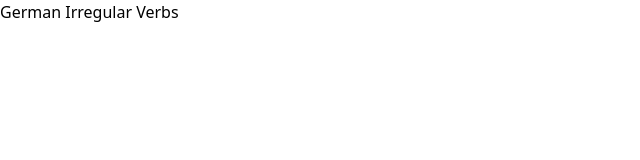
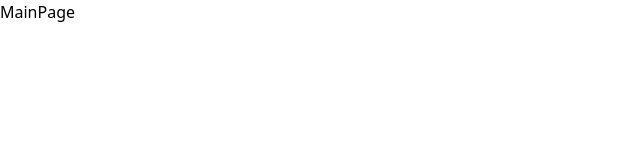
Before and after one commit to palinavasilevich/german-irregular-verbs-app, a React (Vite) app: page / in a window 1280 px wide. Shown: the top 160 px of the page, without its empty margins (0-640 px from the left). Built offline with nearby package versions, Linux system fonts and the light colour scheme.

Commit message:
feat[router]: configure app routing

```diff
--- a/src/app/App.tsx
+++ b/src/app/App.tsx
@@ -1,7 +1,9 @@
+import { Outlet } from "react-router-dom";
+
 export function App() {
   return (
-    <>
-      <h1>German Irregular Verbs</h1>
-    </>
+    <div>
+      <Outlet />
+    </div>
   );
 }
--- a/src/app/main.tsx
+++ b/src/app/main.tsx
@@ -1,10 +1,11 @@
 import { StrictMode } from "react";
 import { createRoot } from "react-dom/client";
 import "./index.css";
-import { App } from "./App.tsx";
+import { RouterProvider } from "react-router-dom";
+import { router } from "./router.tsx";
 
 createRoot(document.getElementById("root")!).render(
   <StrictMode>
-    <App />
+    <RouterProvider router={router} />
   </StrictMode>
 );
--- /dev/null
+++ b/src/app/router.tsx
@@ -0,0 +1,35 @@
+import { createBrowserRouter } from "react-router-dom";
+import { App } from "./App";
+import { ROUTES } from "@/shared/constants/routes";
+
+export const router = createBrowserRouter([
+  {
+    element: <App />,
+    children: [
+      {
+        path: ROUTES.HOME,
+        lazy: () => import("@/pages/main-page/main-page"),
+      },
+
+      {
+        path: ROUTES.VERBS,
+        lazy: () => import("@/pages/verbs/verbs"),
+      },
+
+      {
+        path: ROUTES.VERB,
+        lazy: () => import("@/pages/verb/verb"),
+      },
+
+      {
+        path: ROUTES.RANDOM_VERBS,
+        lazy: () => import("@/pages/random-verbs/random-verbs"),
+      },
+
+      {
+        path: ROUTES.FAVORITE_VERBS,
+        lazy: () => import("@/pages/favorite-verbs/favorite-verbs"),
+      },
+    ],
+  },
+]);
--- /dev/null
+++ b/src/pages/favorite-verbs/favorite-verbs.tsx
@@ -0,0 +1,5 @@
+function FavoriteVerbsPage() {
+  return <div>FavoriteVerbsPage</div>;
+}
+
+export const Component = FavoriteVerbsPage;
--- /dev/null
+++ b/src/pages/main-page/main-page.tsx
@@ -0,0 +1,5 @@
+function MainPage() {
+  return <div>MainPage</div>;
+}
+
+export const Component = MainPage;
--- /dev/null
+++ b/src/pages/random-verbs/random-verbs.tsx
@@ -0,0 +1,5 @@
+function RandomVerbsPage() {
+  return <div>RandomVerbsPage</div>;
+}
+
+export const Component = RandomVerbsPage;
--- /dev/null
+++ b/src/pages/verb/verb.tsx
@@ -0,0 +1,9 @@
+import { useParams } from "react-router-dom";
+import { type PathParams, ROUTES } from "@/shared/constants/routes";
+
+function VerbPage() {
+  const params = useParams<PathParams[typeof ROUTES.VERB]>();
+  return <div>VerbPage {params.verbId}</div>;
+}
+
+export const Component = VerbPage;
--- /dev/null
+++ b/src/pages/verbs/verbs.tsx
@@ -0,0 +1,5 @@
+function VerbsPage() {
+  return <div>VerbsPage</div>;
+}
+
+export const Component = VerbsPage;
--- /dev/null
+++ b/src/shared/constants/routes.ts
@@ -0,0 +1,21 @@
+import "react-router-dom";
+
+export const ROUTES = {
+  HOME: "/",
+  VERBS: "/verbs",
+  VERB: "/verbs/:verbId",
+  RANDOM_VERBS: "/random-verbs",
+  FAVORITE_VERBS: "/favorite-verbs",
+} as const;
+
+export type PathParams = {
+  [ROUTES.VERB]: {
+    verbId: string;
+  };
+};
+
+declare module "react-router-dom" {
+  interface Register {
+    params: PathParams;
+  }
+}
```
Also changed, not shown: 1 other file (tests, documents, lock files or other folders).
